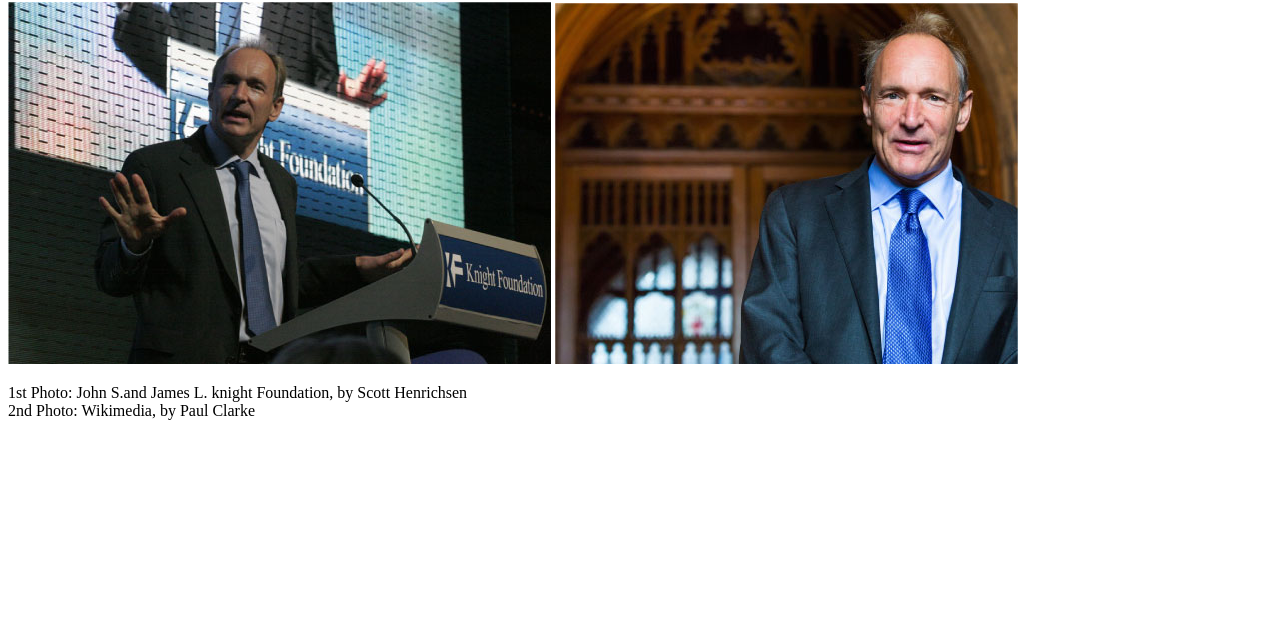
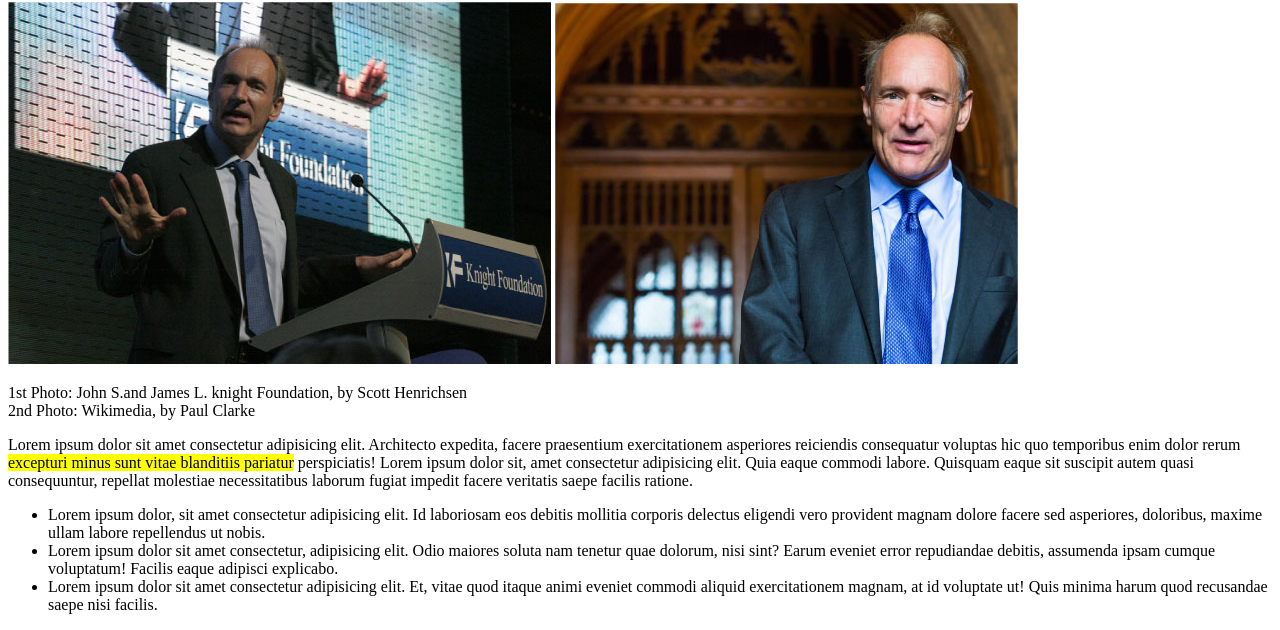
Before and after one commit to renatoirina/html-css-booleaner, a plain HTML site: page index.html in a window 1280 px wide. Shown: the part 486-1116 px from the top of the page. Before the commit the page ends 922 px from the top, so only its background shows below. Drawn offline with Linux system fonts and the light colour scheme.

Commit message:
feat: text and unordered list on body

```diff
--- a/css/style.css
+++ b/css/style.css
@@ -49,3 +49,9 @@ h3{
     position: relative;
     text-align: left;
 }
+
+strong{
+    background-color: yellow;
+    font-style: normal;
+    font-weight: normal;
+}
--- a/index.html
+++ b/index.html
@@ -38,6 +38,24 @@
             </p>
         </div>
         <!-- Chiusura Foto e descrizione -->
+
+        <!-- Apertura testo e lista puntata -->
+        <div>
+            <!-- Testo -->
+            <p>
+                Lorem ipsum dolor sit amet consectetur adipisicing elit. Architecto expedita, facere praesentium exercitationem asperiores reiciendis consequatur voluptas hic quo temporibus enim dolor rerum <strong>excepturi minus sunt vitae blanditiis pariatur</strong> perspiciatis! Lorem ipsum dolor sit, amet consectetur adipisicing elit. Quia eaque commodi labore. Quisquam eaque sit suscipit autem quasi consequuntur, repellat molestiae necessitatibus laborum fugiat impedit facere veritatis saepe facilis ratione.
+            </p>
+            <!-- /Testo -->
+
+            <!-- Lista puntata -->
+            <ul>
+                <li>Lorem ipsum dolor, sit amet consectetur adipisicing elit. Id laboriosam eos debitis mollitia corporis delectus eligendi vero provident magnam dolore facere sed asperiores, doloribus, maxime ullam labore repellendus ut nobis.</li>
+                <li>Lorem ipsum dolor sit amet consectetur, adipisicing elit. Odio maiores soluta nam tenetur quae dolorum, nisi sint? Earum eveniet error repudiandae debitis, assumenda ipsam cumque voluptatum! Facilis eaque adipisci explicabo.</li>
+                <li>Lorem ipsum dolor sit amet consectetur adipisicing elit. Et, vitae quod itaque animi eveniet commodi aliquid exercitationem magnam, at id voluptate ut! Quis minima harum quod recusandae saepe nisi facilis.</li>
+            </ul>
+             <!-- /Lista puntata -->
+        </div>
+        <!-- Chiusura testo e lista puntata -->
     </main>
     <!-- Chiusura Main -->
 
```
